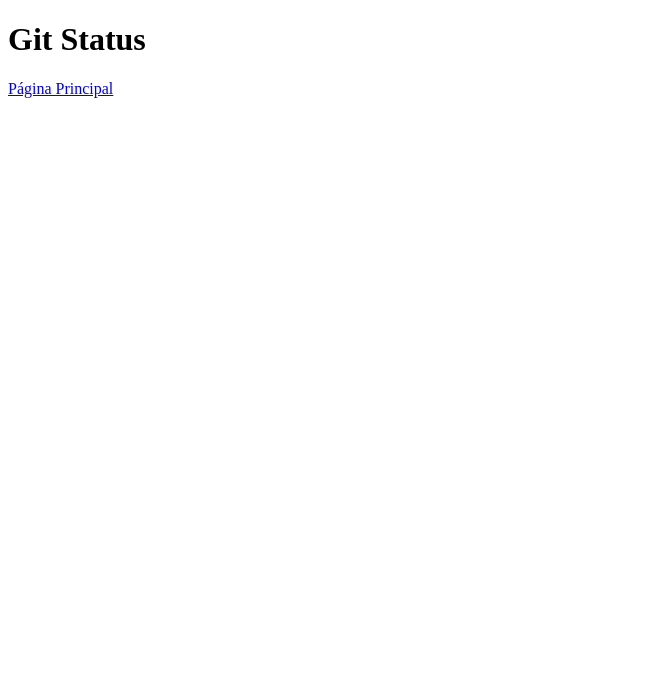
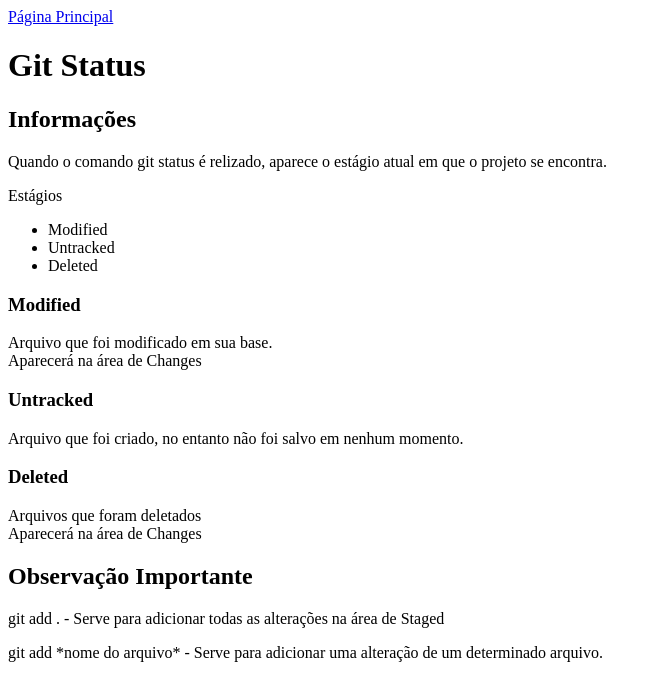
Before and after one commit to FlaviaCosta1037/estudosGit, a plain HTML site: page gitStatus.html in a window 1280 px wide. Shown: the whole page, without its empty margins (0-661 px from the left). Drawn offline with Linux system fonts and the light colour scheme.

Commit message:
Add informações sobre: Modified, Untracked, Deleted, git add . e git add *nome do arquivo*

```diff
--- a/gitStatus.html
+++ b/gitStatus.html
@@ -7,10 +7,29 @@
     <title>Entendendo Git Status</title>
 </head>
 <body>
-    <h1>Git Status</h1>
-    <h2></h2>
     <section>
         <a href="index.html">Página Principal</a>
     </section>
+    <h1>Git Status</h1>
+
+    <h2>Informações</h2>
+    <p>Quando o comando git status é relizado, aparece o estágio atual em que o projeto se encontra.<p>
+    <p>Estágios</p>
+    <ul>
+        <li>Modified</li>
+        <li>Untracked</li>
+        <li>Deleted</li>
+    </ul>
+    <h3>Modified</h3>
+    <p>Arquivo que foi modificado em sua base.<br>Aparecerá na área de Changes</p>
+    <h3>Untracked</h3>
+    <p>Arquivo que foi criado, no entanto não foi salvo em nenhum momento.</p>
+    <h3>Deleted</h3>
+    <p>Arquivos que foram deletados<br>Aparecerá na área de Changes</p>
+
+    <h2>Observação Importante</h2>
+    <p>git add . - Serve para adicionar todas as alterações na área de Staged</p>
+    <p>git add *nome do arquivo* - Serve para adicionar uma alteração de um determinado arquivo.</p>
+
 </body>
 </html>
```
